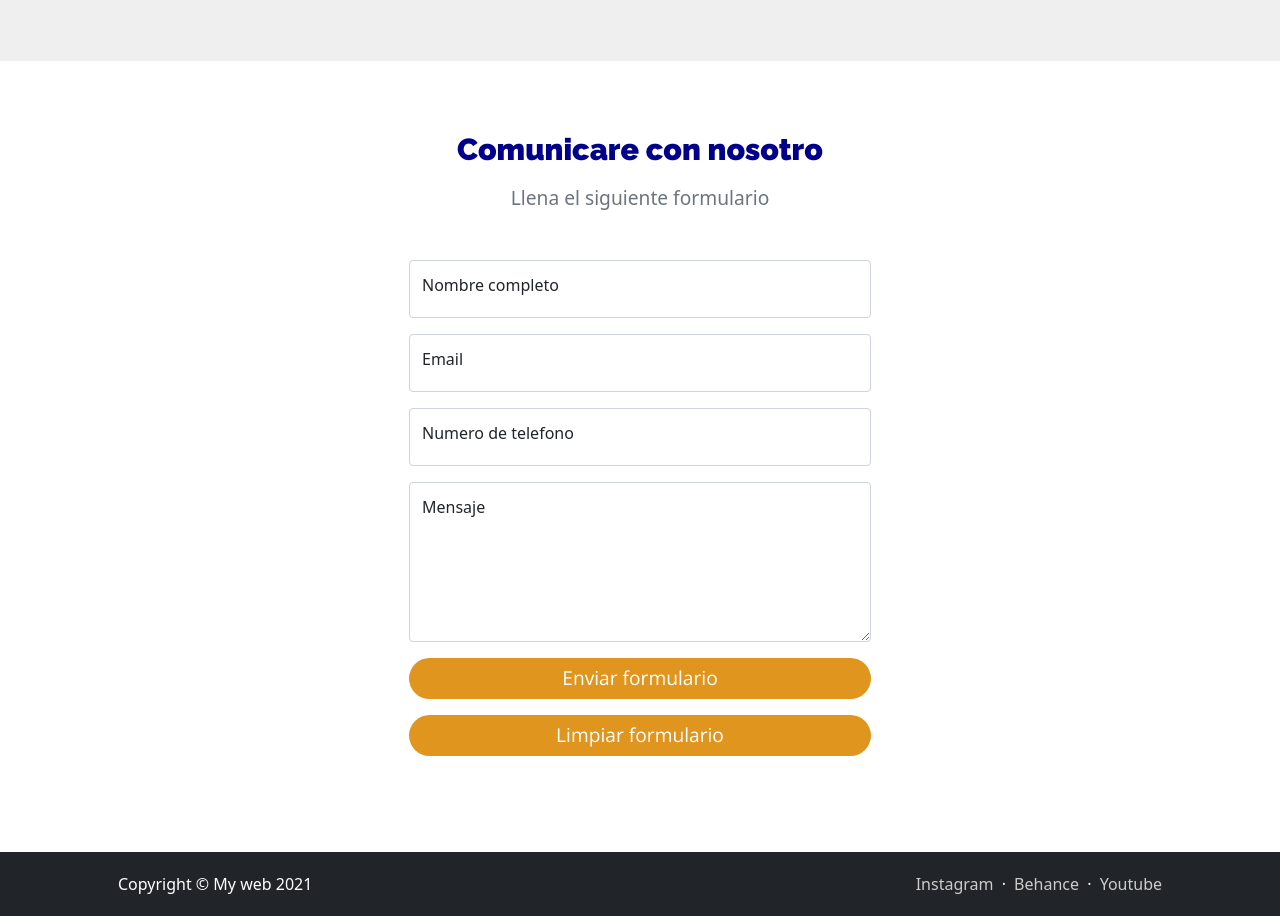
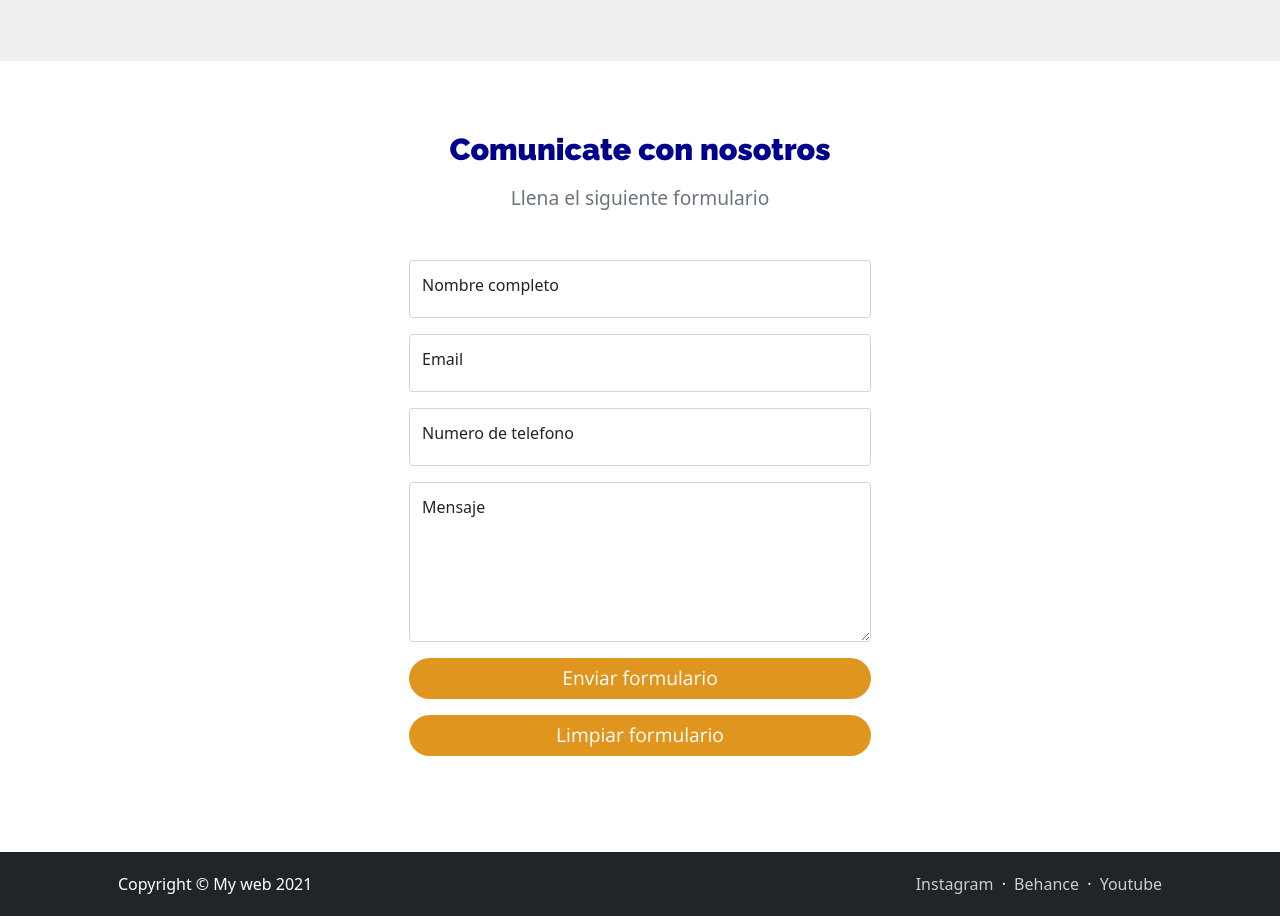
Before and after one commit to falbericipavon/IdeaFinal-Alberici, a website: page contacto.html in a window 1280 px wide. Shown: the part 1240-2156 px from the top of the page. Drawn offline with nearby package versions, Linux system fonts and the light colour scheme.

Commit message:
modificación de contacto

```diff
--- a/contacto.html
+++ b/contacto.html
@@ -148,7 +148,7 @@
             <div class="div-animado container px-5">
                 <div class=" rounded-3 py-5 px-4 px-md-5 mb-5">
                     <div class="text-center mb-5 title__important">
-                        <h2 class="title--primario mb-0">Comunicare con nosotro</h2>
+                        <h2 class="title--primario mb-0">Comunicate con nosotros</h2>
                         <p class="parrafos--grey mb-0">Llena el siguiente formulario</p>
                     </div>
                     <div class="row gx-5 justify-content-center">
```
